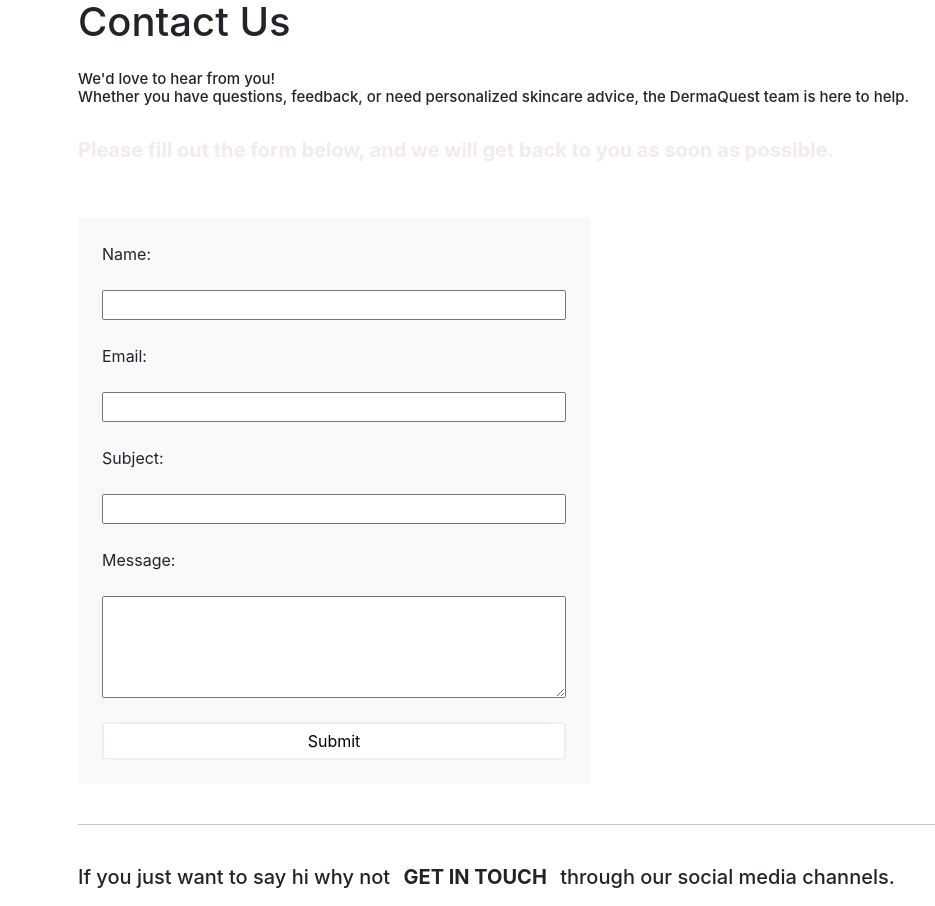
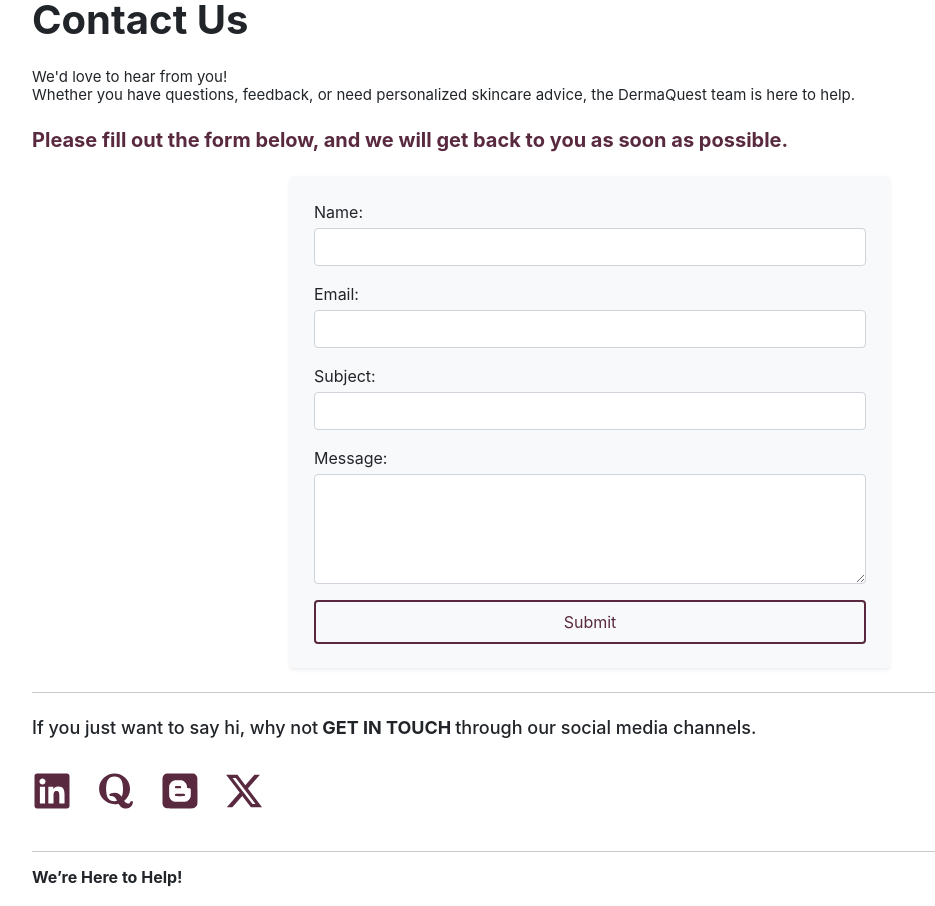
Before and after one commit to NiyatiGarg/DermaQuest, a React (Create React App) app: page /contact in a window 1280 px wide. Shown: the part 140-1046 px from the top of the page, without its empty margins (50-985 px from the left). Built offline with nearby package versions, Linux system fonts and the light colour scheme.

Commit message:
generated new api key

```diff
--- a/src/config/gemini.js
+++ b/src/config/gemini.js
@@ -1,4 +1,4 @@
-const API_KEY = 'AIzaSyCwkNmi498KsOBs_hOGRXGrpAEAUN8Ky3c';
+const API_KEY = 'AIzaSyBHVInro8QjkqTI1MPMSafthQ0ZOYpS_eQ';
 
 export default async function getAiResponse(prompt) {
   const generationConfig = {
--- a/src/pages/AboutUs.js
+++ b/src/pages/AboutUs.js
@@ -11,7 +11,7 @@ function AboutUs() {
     <div style={{ backgroundColor: bgColor }}>
       <div className="d-flex justify-content-center flex-column responsive-margin blog-text">
         <h1 className="my-4 d-flex text-start">
-          DermaQuest: Your Personalized Skincare Guide
+          About Us
         </h1>
         <p>
           DermaQuest is your ultimate destination for all things skincare. We
--- a/src/pages/ContactUs.js
+++ b/src/pages/ContactUs.js
@@ -1,71 +1,95 @@
 import React, { useContext } from 'react';
-
 import { AppContext } from '../AppContext';
-import Header from './Header';
-import { FaLinkedin, FaQuora, FaBlogger, } from 'react-icons/fa';
+import { FaLinkedin, FaQuora, FaBlogger } from 'react-icons/fa';
 import { FaXTwitter } from 'react-icons/fa6';
 import Footer from './Footer';
 
 function ContactUs() {
-
-  const { pageTheme } = useContext(AppContext);
+  const { pageTheme, contrastColor } = useContext(AppContext);
 
   return (
-    <div >
-      <div className='d-flex justify-content-center flex-column ' style={{ padding: '2% 10%' }}>
-        <h1 className='my-4'>
-          Contact Us
-        </h1>
-        <h5 style={{ fontSize: '15px' }}>
-          We'd love to hear from you! <br />Whether you have questions, feedback, or need personalized skincare advice, the DermaQuest team is here to help.
+    <div>
+      <div className="container py-4">
+
+        <h1 className="my-4 fw-bold text-md-start">Contact Us</h1>
+
+        <h5 className="fw-normal" style={{ fontSize: '15px' }}>
+          We'd love to hear from you! <br />
+          Whether you have questions, feedback, or need personalized skincare advice,
+          the DermaQuest team is here to help.
         </h5>
-        {/* form */}
-        <div className='my-4 align-items-start justify-content-start d-flex flex-column'>
-          <h5 style={{ fontWeight: 'bold ', color: pageTheme }}>Please fill out the form below, and we will get back to you as soon as possible.</h5>
-          <form action="mailto:niyatigarg2002@gmail.com" method="post" enctype="text/plain" className='mt-5 bg-light justify-content-center d-flex flex-column p-4' style={{width:" 50%"}}>
-            <label for="name">Name:</label><br />
-            <input type="text" id="name" name="name" required className='d-flex contact-input w-100'/>
-            <br />
 
-            <label for="email">Email:</label><br />
-            <input type="email" id="email" name="email" required className='d-flex contact-input w-100 '/>
-            <br />
+        {/* FORM SECTION */}
+        <div className="my-4">
+          <h5 className="fw-bold" style={{ color: contrastColor }}>
+            Please fill out the form below, and we will get back to you as soon as possible.
+          </h5>
 
-            <label for="subject">Subject:</label><br />
-            <input type="text" id="subject" name="subject" required className='d-flex contact-inputw-100'/>
-            <br />
+          <form
+            action="mailto:niyatigarg2002@gmail.com"
+            method="post"
+            encType="text/plain"
+            className="mt-4 bg-light p-4 rounded shadow-sm mx-auto"
+            style={{ maxWidth: "600px" }}
+          >
+            <label htmlFor="name" className="mb-1">Name:</label>
+            <input type="text" id="name" name="name" required className="form-control mb-3" />
 
-            <label for="message">Message:</label><br />
-            <textarea id="message" name="message" rows="4" required className='d-flex contact-input w-100'></textarea>
-            <br />
+            <label htmlFor="email" className="mb-1">Email:</label>
+            <input type="email" id="email" name="email" required className="form-control mb-3" />
 
-            <input type="submit" value="Submit" className='submit-button' style={{border: `2px solid ${pageTheme}`}}/>
+            <label htmlFor="subject" className="mb-1">Subject:</label>
+            <input type="text" id="subject" name="subject" required className="form-control mb-3" />
+
+            <label htmlFor="message" className="mb-1">Message:</label>
+            <textarea id="message" name="message" rows="4" required className="form-control mb-3"></textarea>
+
+            <input
+              type="submit"
+              value="Submit"
+              className="btn w-100 py-2"
+              style={{ border: `2px solid ${contrastColor}`, color: contrastColor }}
+            />
           </form>
         </div>
+
         <hr />
-        <h1 style={{ fontSize: '20px' }} className='mt-4'> If you just want to say hi why not <b className='px-2'>GET IN TOUCH</b> through our social media channels.</h1>
-        <div className='d-flex gap-5 py-4 '>
-          <a href="https://www.linkedin.com/in/niyati-garg-59b385211/" target="_blank" rel="my linkedin profile">
-            <FaLinkedin size={40} style={{ color: pageTheme }} />
+
+        {/* SOCIAL LINKS */}
+        <h5 className="mt-4 text-center text-md-start" style={{ fontSize: "18px" }}>
+          If you just want to say hi, why not
+          <b className="px-1">GET IN TOUCH</b>
+          through our social media channels.
+        </h5>
+
+        <div className="d-flex flex-wrap gap-4 py-4 justify-content-center justify-content-md-start">
+          <a href="https://www.linkedin.com/in/niyati-garg-59b385211/" target="_blank">
+            <FaLinkedin size={40} style={{ color: contrastColor }} />
           </a>
-          <a href="https://www.quora.com/profile/Niyati-Garg-9" target="_blank" rel="my quora profile">
-            <FaQuora size={40} style={{ color: pageTheme }} />
+          <a href="https://www.quora.com/profile/Niyati-Garg-9" target="_blank">
+            <FaQuora size={40} style={{ color: contrastColor }} />
           </a>
-          <a href="https://evergreen-blogs.blogspot.com/" target="_blank" rel="my blogger profile">
-            <FaBlogger size={40} style={{ color: pageTheme }} />
+          <a href="https://evergreen-blogs.blogspot.com/" target="_blank">
+            <FaBlogger size={40} style={{ color: contrastColor }} />
           </a>
-          <a href="https://x.com/garg4_niyati" target="_blank" rel="my twitter profile">
-            <FaXTwitter size={40} style={{ color: pageTheme }} />
+          <a href="https://x.com/garg4_niyati" target="_blank">
+            <FaXTwitter size={40} style={{ color: contrastColor }} />
           </a>
         </div>
+
         <hr />
-        <h6 style={{ fontWeight: 'bold' }} className='my-4'>We’re Here to Help !</h6>
-        <p>At DermaQuest, your satisfaction is our priority. Don’t hesitate to reach out with any questions or concerns. We look forward to assisting
-          you on your journey to healthy, radiant skin!</p>
+
+        <h6 className="fw-bold my-3">We’re Here to Help!</h6>
+        <p>
+          At DermaQuest, your satisfaction is our priority.
+          Don’t hesitate to reach out with any questions or concerns.
+          We look forward to assisting you on your journey to healthy, radiant skin!
+        </p>
       </div>
-      <Footer/>
+
+      <Footer />
     </div>
-  )
+  );
 }
 
 export default ContactUs;
--- a/src/pages/Ingredients.js
+++ b/src/pages/Ingredients.js
@@ -32,24 +32,20 @@ function Ingredients() {
 
   return (
         <div >
-        <section className='justify-content-center d-flex flex-column gap-5 responsive-margin' >
-        <h4 className='pt-4'>Know What You're Putting on Your Skin</h4>
+        <section className='justify-content-center d-flex flex-column gap-2 responsive-margin' >
+        <h1 className="my-4 text-md-start fw-bold">Ingredients</h1>
+        <h4 className=''>Know What You're Putting on Your Skin</h4>
           <p>Behind every effective skincare product is an ingredient doing the hard work. This section breaks down popular skincare ingredients—both modern and natural—so you know exactly what you're applying to your skin and why. <br/><br/>
-          <br/>
           From powerhouse actives like Hyaluronic Acid and Vitamin C to exfoliants like Salicylic Acid, we explain how these components work, their benefits, who they’re best for, and how to use them safely. Our goal is to help you make informed choices and build a routine that supports your unique skin needs.
           <br/><br/>Discover the science, the benefits, and the best practices—one ingredient at a time.</p>
 
 
         <div
+          className="d-flex mt-4 align-items-center p-2 w-100"
           style={{
-            width: '100%',
-            height: '50%',
-            // backgroundColor: pageTheme,
-            border: '1px solid black',
-            // boxShadow: '0 0 10px rgba(0, 0, 0, 0.2)',
-            // borderRadius:
-
-          }} className='d-flex mt-4 align-items-center p-2'>
+            border: "1px solid black",
+          }}
+        >
           <input
             autofocus={false}
             type="text"
@@ -75,25 +71,17 @@ function Ingredients() {
         </div>
 
 
-      <div className="d-flex gap-4 flex-wrap">
+      <div className="d-flex flex-wrap pt-4 gap-4">
       {filteredBlogs.length > 0 ? (
             filteredBlogs.map((blog) => (
           <div
-            class=" card mb-3 d-flex flex-column p-3 gap-1 blog-cards"
+            class=" d-flex flex-column p-3 gap-1 col-md-3 col-12"
             style={{
               background: pageTheme,
               border: 'none',
-              // boxShadow: "0px 4px 10px rgba(0, 0, 0, 0.1)",
             }}
           >
-            <div className="d-flex">
-              {/* <img
-                src={blog.imageUrl}
-                style={{ height: "200px", width: "100%" }}
-                className="d-flex"
-                alt="img"
-              /> */}
-            </div>
+
             <div class="d-flex flex-column justify-content-between" style={{ height: "100%" }}>
                 <h5 class="card-title fw-bold two-line-text text-black" style={{cursor: 'pointer'}} title={blog.title} >{blog.title}</h5>
               <div class="">
--- a/src/pages/components/ArticleSection.js
+++ b/src/pages/components/ArticleSection.js
@@ -5,7 +5,7 @@ import { FaBookOpen, FaArrowRight } from "react-icons/fa";
 import './ArticleSection.css';
 
 function ArticleSection() {
-  const { pageTheme, mustReadBlogs } = useContext(AppContext);
+  const { pageTheme, mustReadBlogs, contrastColor } = useContext(AppContext);
   const navigate = useNavigate();
 
   return (
@@ -25,7 +25,7 @@ function ArticleSection() {
               className="article-card"
               onClick={() => navigate(`/blog/${blog.key}/${blog.title}`)}
               style={{
-                '--hover-color': pageTheme
+                '--hover-color': contrastColor
               }}
             >
               <div className="article-image-wrapper">
--- a/src/pages/components/MythSection.css
+++ b/src/pages/components/MythSection.css
@@ -147,9 +147,9 @@
 .myth-badge {
   background: #592A15;
   color: #ffffff;
-  padding: 0.4rem 0.8rem;
+  padding: 0.4rem 0.5rem;
   border-radius: 20px;
-  font-size: 0.8rem;
+  font-size: 0.7rem;
   font-weight: 600;
   letter-spacing: 0.5px;
   box-shadow: none;
@@ -190,9 +190,9 @@
 .truth-badge {
   background: #00c853;
   color: #ffffff;
-  padding: 0.4rem 0.8rem;
+  padding: 0.3rem 0.5rem;
   border-radius: 20px;
-  font-size: 0.8rem;
+  font-size: 0.7rem;
   font-weight: 600;
   letter-spacing: 0.5px;
   display: inline-block;
```
Also changed, not shown: firebase.json.
